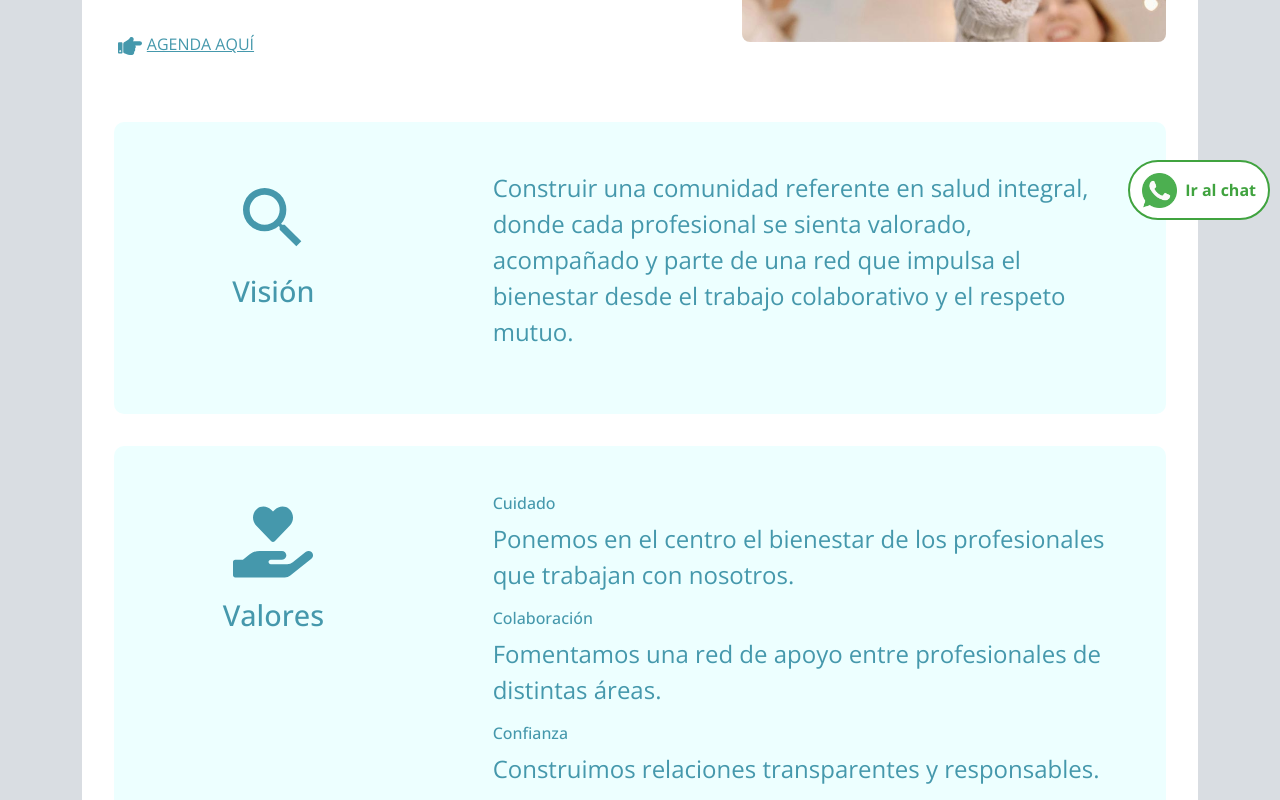
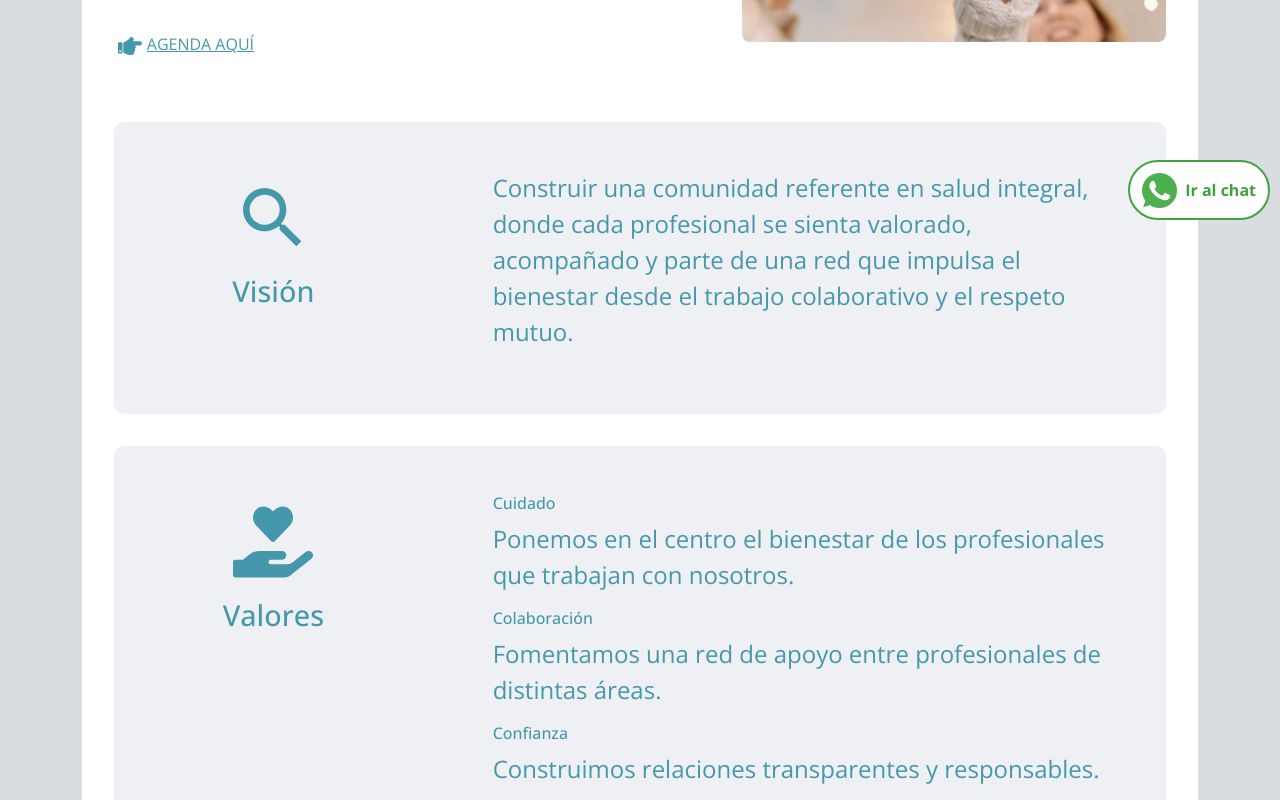
Before and after one commit to ssalinascalibar/espacio-box-noLogin, a React (Vite) app: page /nosotros in a window 1280 px wide. Shown: the part 560-1360 px from the top of the page. Built offline with nearby package versions, Linux system fonts and the light colour scheme.

Commit message:
mod backgroun color values about

```diff
--- a/src/features/about/about.css
+++ b/src/features/about/about.css
@@ -1,5 +1,5 @@
 .background-row {
-  background-color: #edffff;
+  background-color: var(--background-secondary-color);
   margin: 2rem 0;
   padding: 1rem;
   border-radius: 10px;
```
